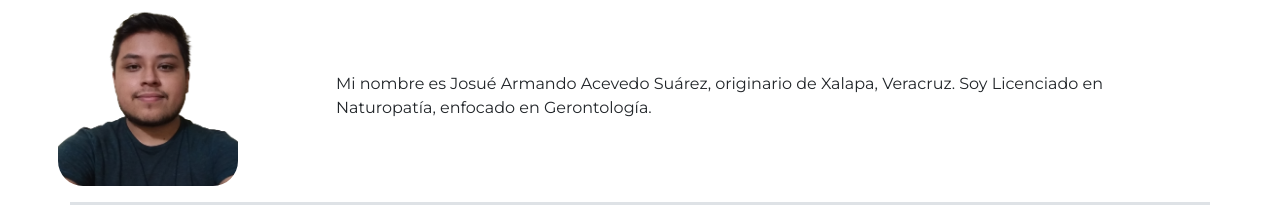
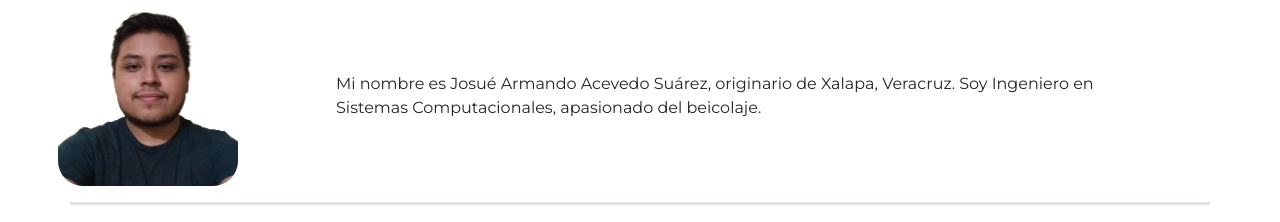
Before and after one commit to JosueAcevedo99/portafolio-oficios, a plain HTML site: page index.html in a window 1280 px wide. Shown: the part 178-400 px from the top of the page. Drawn offline with nearby package versions, Linux system fonts and the light colour scheme.

Commit message:
second commit

```diff
--- a/index.html
+++ b/index.html
@@ -85,8 +85,7 @@
 
     <div class="col-lg-8 col-md-12 col-sm-12 d-flex align-items-center justify-content-center icono-wrap">
 
-        <p class="ms-3 text-start mt-4 pb-1">Mi nombre es Josué Armando Acevedo Suárez, originario de Xalapa, Veracruz. Soy Licenciado en
-          Naturopatía, enfocado en Gerontología.</p>
+        <p class="ms-3 text-start mt-4 pb-1">Mi nombre es Josué Armando Acevedo Suárez, originario de Xalapa, Veracruz. Soy Ingeniero en Sistemas Computacionales, apasionado del beicolaje.</p>
     </div>
 
   </div>
```
